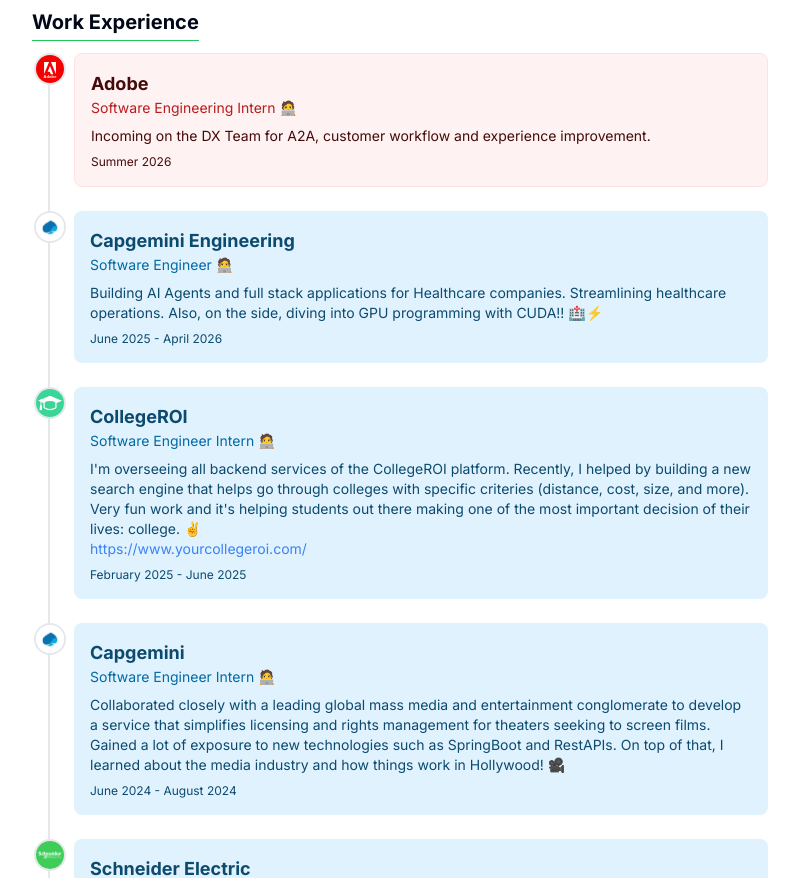
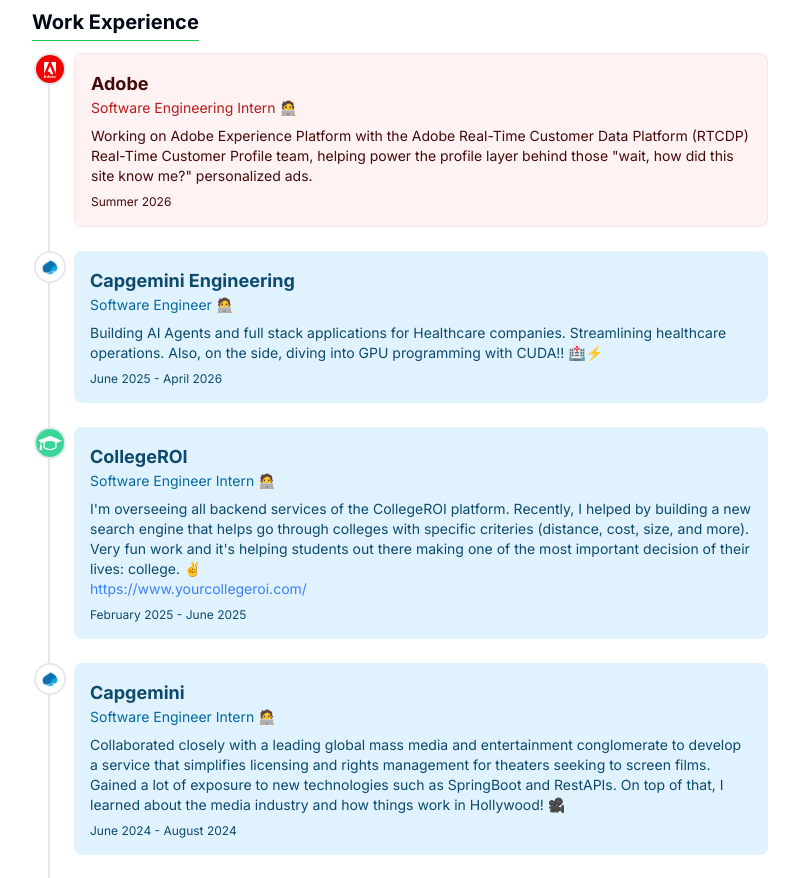
Before and after one commit to RedaB2/redasworld, a Next.js app: page / in a window 1280 px wide. Shown: the part 1420-2298 px from the top of the page, without its empty margins (240-1039 px from the left). Built offline with nearby package versions, Linux system fonts and the light colour scheme.

Commit message:
Update Adobe work experience copy

```diff
--- a/app/page.tsx
+++ b/app/page.tsx
@@ -592,7 +592,9 @@
                 <h3 className="text-lg font-bold">Adobe</h3>
                 <p className="text-sm text-red-700">Software Engineering Intern 🧑‍💻</p>
                 <p className="mt-2 text-sm">
-                  Incoming on the DX Team for A2A, customer workflow and experience improvement.
+                  Working on Adobe Experience Platform with the Adobe Real-Time Customer Data Platform
+                  (RTCDP) Real-Time Customer Profile team, helping power the profile layer behind those
+                  "wait, how did this site know me?" personalized ads.
                 </p>
                 <p className="mt-2 text-xs">Summer 2026</p>
               </div>
```
